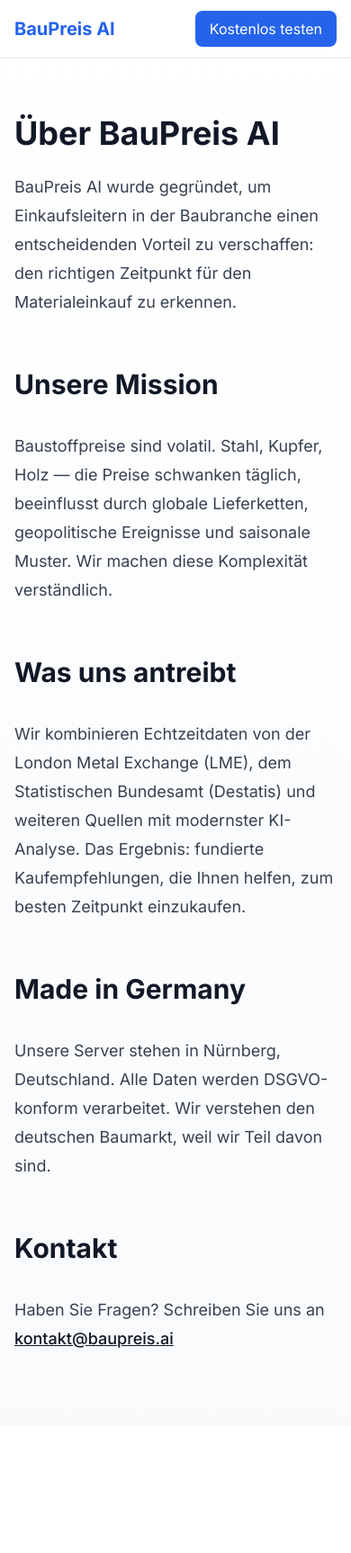
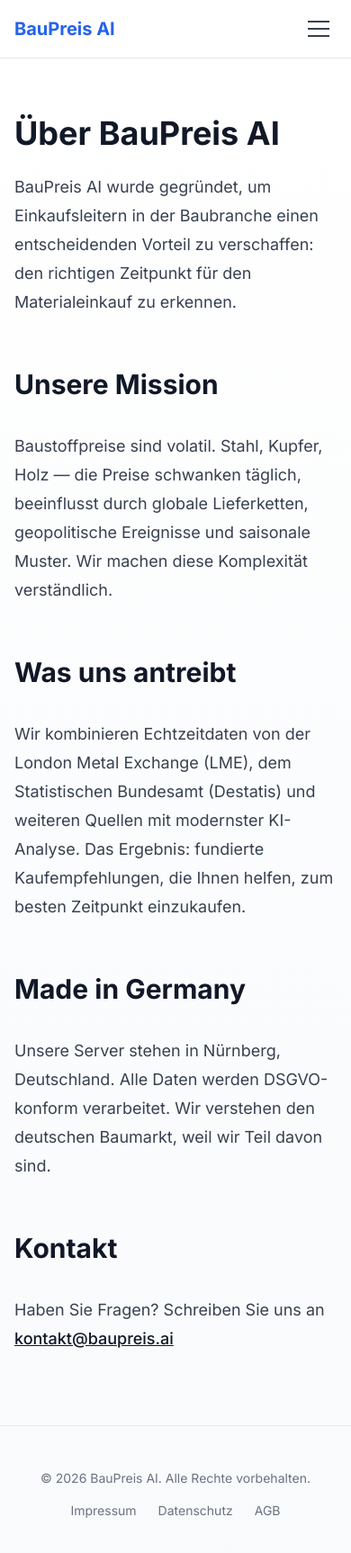
Before and after one commit to aidancompton001/baupreis, a Next.js app in the folder app/: page /ueber-uns in a window 390 px wide. Shown: the top 1726 px of the page at 90% size. Before the commit the page ends 1584 px from the top, so only its background shows below. Built offline with nearby package versions, Linux system fonts and the light colour scheme; no server answers.

Commit message:
feat: add shared header with nav + footer to all marketing pages
Co-Authored-By: Claude Opus 4.6 <noreply@anthropic.com>

```diff
--- a/app/src/app/(marketing)/agb/page.tsx
+++ b/app/src/app/(marketing)/agb/page.tsx
@@ -1,4 +1,3 @@
-import Link from "next/link";
 import { cookies } from "next/headers";
 import { t as tr, type Locale } from "@/i18n";
 
@@ -7,14 +6,6 @@ export default function AGBPage() {
 
   return (
     <main className="min-h-screen">
-      <nav className="fixed top-0 w-full bg-white/80 backdrop-blur-md border-b z-50">
-        <div className="max-w-7xl mx-auto px-4 sm:px-6 lg:px-8 flex items-center justify-between h-16">
-          <Link href="/" className="text-xl font-bold text-brand-600">
-            BauPreis AI
-          </Link>
-        </div>
-      </nav>
-
       <div className="pt-32 pb-20 px-4 max-w-3xl mx-auto prose">
         <h1>{tr(locale, "agb.heading")}</h1>
 
--- a/app/src/app/(marketing)/datenschutz/page.tsx
+++ b/app/src/app/(marketing)/datenschutz/page.tsx
@@ -1,4 +1,3 @@
-import Link from "next/link";
 import { cookies } from "next/headers";
 import { t as tr, type Locale } from "@/i18n";
 
@@ -7,14 +6,6 @@ export default function DatenschutzPage() {
 
   return (
     <main className="min-h-screen">
-      <nav className="fixed top-0 w-full bg-white/80 backdrop-blur-md border-b z-50">
-        <div className="max-w-7xl mx-auto px-4 sm:px-6 lg:px-8 flex items-center justify-between h-16">
-          <Link href="/" className="text-xl font-bold text-brand-600">
-            BauPreis AI
-          </Link>
-        </div>
-      </nav>
-
       <div className="pt-32 pb-20 px-4 max-w-3xl mx-auto prose">
         <h1>{tr(locale, "datenschutz.heading")}</h1>
 
--- a/app/src/app/(marketing)/impressum/page.tsx
+++ b/app/src/app/(marketing)/impressum/page.tsx
@@ -1,4 +1,3 @@
-import Link from "next/link";
 import { cookies } from "next/headers";
 import { t as tr, type Locale } from "@/i18n";
 
@@ -7,14 +6,6 @@ export default function ImpressumPage() {
 
   return (
     <main className="min-h-screen">
-      <nav className="fixed top-0 w-full bg-white/80 backdrop-blur-md border-b z-50">
-        <div className="max-w-7xl mx-auto px-4 sm:px-6 lg:px-8 flex items-center justify-between h-16">
-          <Link href="/" className="text-xl font-bold text-brand-600">
-            BauPreis AI
-          </Link>
-        </div>
-      </nav>
-
       <div className="pt-32 pb-20 px-4 max-w-3xl mx-auto prose">
         <h1>{tr(locale, "impressum.heading")}</h1>
 
--- /dev/null
+++ b/app/src/app/(marketing)/layout.tsx
@@ -0,0 +1,16 @@
+import MarketingHeader from "@/components/marketing/MarketingHeader";
+import MarketingFooter from "@/components/marketing/MarketingFooter";
+
+export default function MarketingLayout({
+  children,
+}: {
+  children: React.ReactNode;
+}) {
+  return (
+    <>
+      <MarketingHeader />
+      {children}
+      <MarketingFooter />
+    </>
+  );
+}
--- a/app/src/app/(marketing)/preise/page.tsx
+++ b/app/src/app/(marketing)/preise/page.tsx
@@ -73,20 +73,6 @@ export default function PreisePage() {
 
   return (
     <main className="min-h-screen">
-      <nav className="fixed top-0 w-full bg-white/80 backdrop-blur-md border-b z-50">
-        <div className="max-w-7xl mx-auto px-4 sm:px-6 lg:px-8 flex items-center justify-between h-16">
-          <Link href="/" className="text-xl font-bold text-brand-600">
-            BauPreis AI
-          </Link>
-          <Link
-            href="/sign-up"
-            className="bg-brand-600 text-white px-4 py-2 rounded-lg hover:bg-brand-700 transition"
-          >
-            {t("nav.freeTrial")}
-          </Link>
-        </div>
-      </nav>
-
       <section className="pt-32 pb-20 px-4">
         <div className="max-w-6xl mx-auto">
           <h1 className="text-4xl font-bold text-center text-gray-900 mb-4">
--- a/app/src/app/(marketing)/ueber-uns/page.tsx
+++ b/app/src/app/(marketing)/ueber-uns/page.tsx
@@ -1,4 +1,3 @@
-import Link from "next/link";
 import { cookies } from "next/headers";
 import { t as tr, type Locale } from "@/i18n";
 
@@ -7,20 +6,6 @@ export default function UeberUnsPage() {
 
   return (
     <main className="min-h-screen">
-      <nav className="fixed top-0 w-full bg-white/80 backdrop-blur-md border-b z-50">
-        <div className="max-w-7xl mx-auto px-4 sm:px-6 lg:px-8 flex items-center justify-between h-16">
-          <Link href="/" className="text-xl font-bold text-brand-600">
-            BauPreis AI
-          </Link>
-          <Link
-            href="/sign-up"
-            className="bg-brand-600 text-white px-4 py-2 rounded-lg hover:bg-brand-700 transition"
-          >
-            {tr(locale, "nav.freeTrial")}
-          </Link>
-        </div>
-      </nav>
-
       <section className="pt-32 pb-20 px-4">
         <div className="max-w-3xl mx-auto">
           <h1 className="text-4xl font-bold text-gray-900 mb-6">
--- /dev/null
+++ b/app/src/components/marketing/MarketingFooter.tsx
@@ -0,0 +1,32 @@
+"use client";
+
+import Link from "next/link";
+import { useLocale } from "@/i18n/LocaleContext";
+
+export default function MarketingFooter() {
+  const { t } = useLocale();
+
+  return (
+    <footer className="border-t py-12 px-4">
+      <div className="max-w-6xl mx-auto flex flex-col md:flex-row justify-between items-center gap-4">
+        <p className="text-gray-500 text-sm">
+          {t("landing.footerCopyright").replace(
+            "{year}",
+            String(new Date().getFullYear())
+          )}
+        </p>
+        <div className="flex gap-6 text-sm text-gray-500">
+          <Link href="/impressum" className="hover:text-gray-900">
+            {t("landing.footerImpressum")}
+          </Link>
+          <Link href="/datenschutz" className="hover:text-gray-900">
+            {t("landing.footerDatenschutz")}
+          </Link>
+          <Link href="/agb" className="hover:text-gray-900">
+            {t("landing.footerAgb")}
+          </Link>
+        </div>
+      </div>
+    </footer>
+  );
+}
--- /dev/null
+++ b/app/src/components/marketing/MarketingHeader.tsx
@@ -0,0 +1,45 @@
+"use client";
+
+import Link from "next/link";
+import MobileNav from "@/components/MobileNav";
+import LanguageSwitcher from "@/i18n/LanguageSwitcher";
+import { useLocale } from "@/i18n/LocaleContext";
+
+export default function MarketingHeader() {
+  const { t } = useLocale();
+
+  return (
+    <nav className="fixed top-0 w-full bg-white/80 backdrop-blur-md border-b z-50">
+      <div className="max-w-7xl mx-auto px-4 sm:px-6 lg:px-8 flex items-center justify-between h-16">
+        <Link href="/" className="text-xl font-bold text-brand-600">
+          BauPreis AI
+        </Link>
+        <div className="hidden md:flex items-center gap-8">
+          <Link href="/preise" className="text-gray-600 hover:text-gray-900">
+            {t("nav.pricing")}
+          </Link>
+          <Link
+            href="/ueber-uns"
+            className="text-gray-600 hover:text-gray-900"
+          >
+            {t("nav.aboutUs")}
+          </Link>
+          <Link
+            href="/sign-in"
+            className="text-gray-600 hover:text-gray-900"
+          >
+            {t("nav.signIn")}
+          </Link>
+          <Link
+            href="/sign-up"
+            className="bg-brand-600 text-white px-4 py-2 rounded-lg hover:bg-brand-700 transition"
+          >
+            {t("nav.freeTrial")}
+          </Link>
+          <LanguageSwitcher />
+        </div>
+        <MobileNav />
+      </div>
+    </nav>
+  );
+}
```
